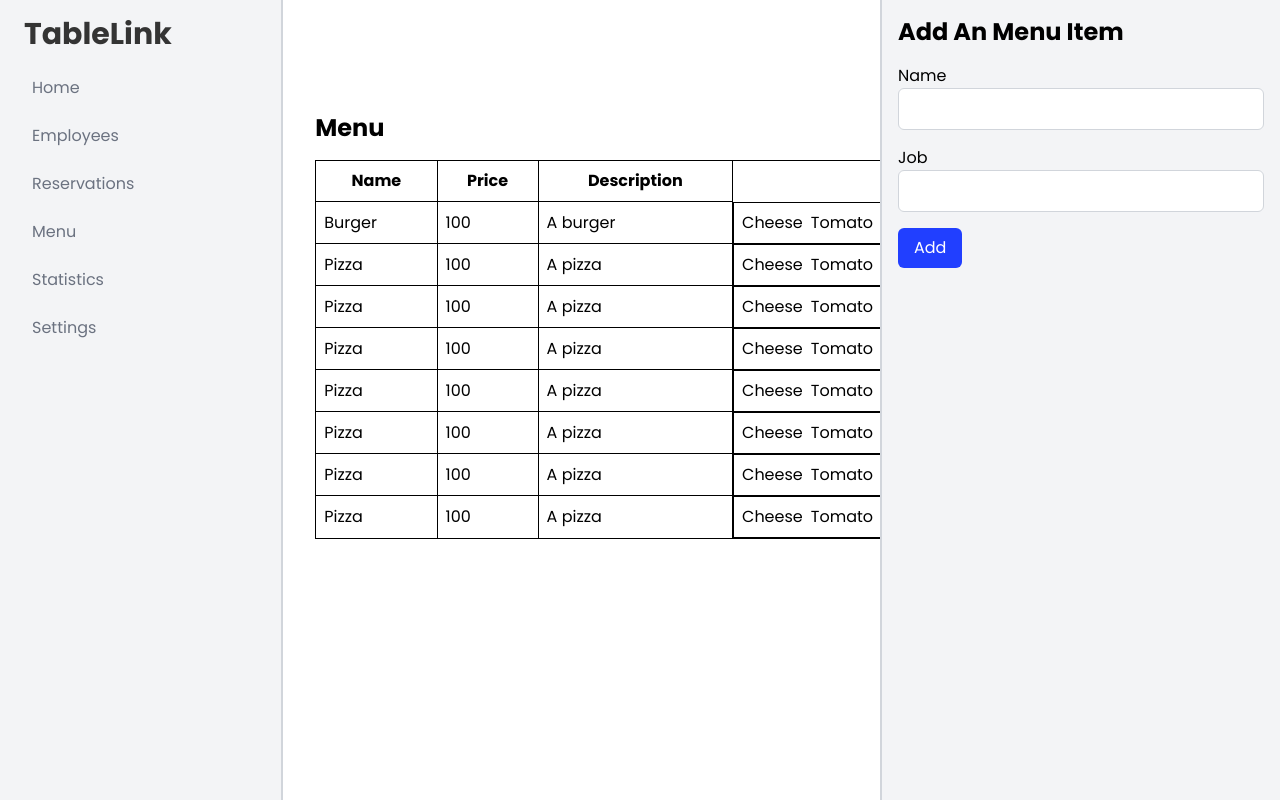
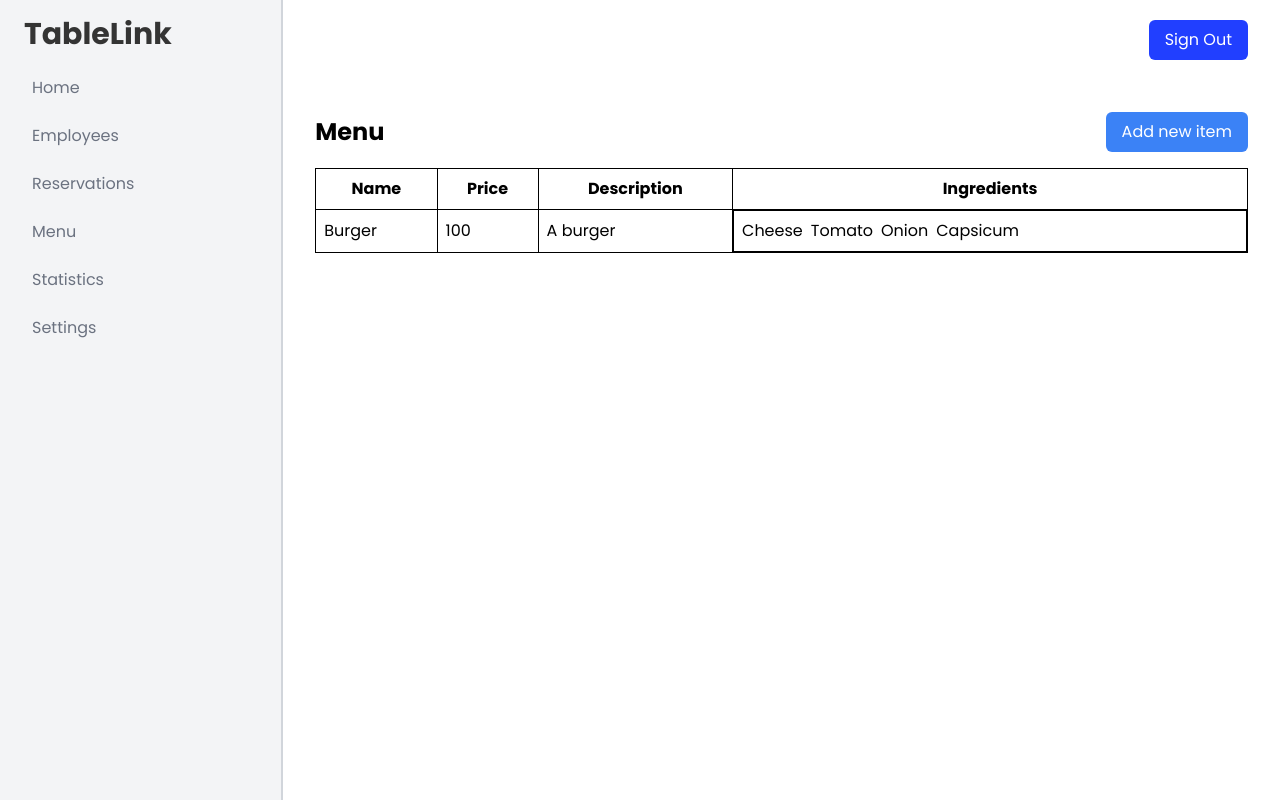
Before and after one commit to idebbarh/TableLink, a React (Create React App) app in the folder ui/: page /dashboard/menu in a window 1280 px wide. Built offline with nearby package versions, Linux system fonts and the light colour scheme.

Commit message:
make formModal togglable and the functionality of adding new item

```diff
--- a/ui/src/components/auth/FormModal.tsx
+++ b/ui/src/components/auth/FormModal.tsx
@@ -1,8 +1,13 @@
-import { FormEventHandler, useState } from "react";
+import { useState } from "react";
+import CloseIcon from "@mui/icons-material/Close";
+
+type IPossibleData = (IMenuItem & IEmployee) & { [key: string]: string };
 
 interface FormModalProps {
-  page: string;
-  fields: string[];
+  pageTitle: string;
+  addFormData: (data: IPossibleData) => void;
+  fields: { name: string; type: string }[];
+  closeModal: () => void;
 }
 interface IFormModal {
   [key: string]: {
@@ -11,7 +16,12 @@ interface IFormModal {
   };
 }
 
-function FormModal({ page, fields }: FormModalProps) {
+function FormModal({
+  pageTitle,
+  addFormData,
+  fields,
+  closeModal,
+}: FormModalProps) {
   const [formData, setFormData] = useState<IFormModal | null>(null);
 
   const submitHandler = (e: React.FormEvent) => {
@@ -21,17 +31,17 @@ function FormModal({ page, fields }: FormModalProps) {
     fields.forEach((field) => {
       if (
         formData === null ||
-        formData[field] === undefined ||
-        formData[field].value === ""
+        formData[field.name] === undefined ||
+        formData[field.name].value === ""
       ) {
-        newFormData[field] = {
+        newFormData[field.name] = {
           value: "",
-          error: field + " is required",
+          error: field.name + " is required",
         };
         isErrors = true;
       } else {
-        newFormData[field] = {
-          ...formData[field],
+        newFormData[field.name] = {
+          ...formData[field.name],
         };
       }
     });
@@ -41,7 +51,14 @@ function FormModal({ page, fields }: FormModalProps) {
       return;
     }
 
-    console.log(formData);
+    if (formData !== null && addFormData !== undefined) {
+      let newData: IPossibleData = {} as IPossibleData;
+      for (let key in formData) {
+        newData[key] = formData[key].value;
+      }
+      addFormData(newData);
+      closeModal();
+    }
   };
   const changeHandler = (e: React.ChangeEvent<HTMLInputElement>) => {
     const { name, value } = e.target;
@@ -57,30 +74,38 @@ function FormModal({ page, fields }: FormModalProps) {
   };
 
   return (
-    <div className="z-50 absolute -top-[80px] right-0 h-screen min-w-[400px] p-4 bg-gray-100 border-l-2 border-gray-300">
-      <h1 className="text-2xl font-bold capitalize">add an {page}</h1>
+    <div className="z-50 absolute -top-[80px] right-0 h-screen min-w-[400px] px-6 pb-6 pt-14 bg-gray-100 border-l-2 border-gray-300">
+      <div
+        className="absolute right-4 top-4 cursor-pointer"
+        onClick={closeModal}
+      >
+        <CloseIcon fontSize="large" />
+      </div>
+      <h1 className="text-2xl font-bold capitalize">{pageTitle}</h1>
       <form className="mt-4" onSubmit={submitHandler}>
         {fields.map((field, index) => (
           <div className="flex flex-col mb-4" key={index}>
-            <label htmlFor={field} className="capitalize">
-              {field}
+            <label htmlFor={field.name} className="capitalize">
+              {field.name}
             </label>
             <input
-              name={field}
-              type="text"
-              id={field}
+              name={field.name}
+              type={field.type}
+              id={field.name}
               className="border border-solid border-gray-300 p-2 rounded-md"
               value={
-                formData !== null && formData[field] !== undefined
-                  ? formData[field].value
+                formData !== null && formData[field.name] !== undefined
+                  ? formData[field.name].value
                   : ""
               }
               onChange={changeHandler}
             />
             {formData !== null &&
-              formData[field] !== undefined &&
-              formData[field].error !== null && (
-                <p className="text-red-500 text-sm">{formData[field].error}</p>
+              formData[field.name] !== undefined &&
+              formData[field.name].error !== null && (
+                <p className="text-red-500 text-sm">
+                  {formData[field.name].error}
+                </p>
               )}
           </div>
         ))}
--- a/ui/src/screens/auth/dashboard/restaurantOwner/Employees.tsx
+++ b/ui/src/screens/auth/dashboard/restaurantOwner/Employees.tsx
@@ -1,41 +1,78 @@
 import { useState } from "react";
 import FormModal from "../../../../components/auth/FormModal";
-import UserTypeSwitcher from "../../../../components/notAuth/UserTypeSwitcher";
 
-const employees = [
+function Employees() {
+  const [isModalOpen, setIsModalOpen] = useState(false);
+  const [employees, setEmployees] = useState<IEmployee[]>([
     {
       id: 1,
       name: "John Doe",
       job: "chef",
+    email:"test@gmail.com",
+    password:"test",
     },
     {
       id: 2,
       name: "Jane Doe",
       job: "waiter",
+            email:"test@gmail.com",
+
+            password:"test",
     },
     {
       id: 3,
       name: "John Smith",
       job: "waiter",
+            email:"test@gmail.com",
+
+            password:"test",
     },
     {
       id: 4,
       name: "Jane Smith",
       job: "chef",
+            email:"test@gmail.com",
+            password:"test",
     },
-];
+  ]);
 
-function Employees() {
+  const addNewEmployee = (employee: IEmployee) => {
+    const id = employees.length + 1;
+    console.log([...employees, { ...employee, id }]);
+    setEmployees((prev) => [...prev, { ...employee, id }]);
+  };
+
   return (
     <>
-      <FormModal page="employee" fields={["name", "job"]} />
+      {isModalOpen && (
+        <FormModal
+          pageTitle="add new employee"
+          addFormData={(data: IEmployee) => addNewEmployee(data)}
+          fields={[
+            { name: "name", type: "text" },
+            { name: "job", type: "text" },
+            { name: "email", type: "email" },
+            { name: "password", type: "password" },
+          ]}
+          closeModal={() => setIsModalOpen(false)}
+        />
+      )}
+      <div className="flex justify-between items-center gap-4">
         <h1 className="text-2xl font-bold capitalize">employees</h1>
+        <button
+          className="bg-blue-500 text-white px-4 py-2 rounded-md"
+          onClick={() => setIsModalOpen(true)}
+        >
+          Add employee
+        </button>
+      </div>
       <table className="w-full border border-solid border-black mt-4">
         <thead>
           <tr>
             <th className="border border-solid border-black p-2">id</th>
             <th className="border border-solid border-black p-2">name</th>
             <th className="border border-solid border-black p-2">job</th>
+                        <th className="border border-solid border-black p-2">email</th>
           </tr>
         </thead>
         <tbody>
@@ -50,6 +87,9 @@ function Employees() {
               <td className="border border-solid border-black p-2">
                 {employee.job}
               </td>
+                <td className="border border-solid border-black p-2">
+                {employee.email}
+                </td>
             </tr>
           ))}
         </tbody>
--- a/ui/src/screens/auth/dashboard/restaurantOwner/MainMenu.tsx
+++ b/ui/src/screens/auth/dashboard/restaurantOwner/MainMenu.tsx
@@ -1,11 +1,101 @@
+import { useState } from "react";
 import FormModal from "../../../../components/auth/FormModal";
 import { restaurants } from "../../../notAuth/explore/Explore";
 
+const menu = [
+  {
+    id: 1,
+    name: "Burger",
+    price: 100,
+    description: "A burger",
+    ingredients: [
+      {
+        id: 1,
+        name: "Cheese",
+      },
+      {
+        id: 2,
+        name: "Tomato",
+      },
+      {
+        id: 3,
+        name: "Onion",
+      },
+      {
+        id: 4,
+        name: "Capsicum",
+      },
+    ],
+  },
+];
+
 function MainMenu() {
+  const [isModalOpen, setIsModalOpen] = useState(false);
+  const [menu, setMenu] = useState<IMenuItem[]>([
+    {
+      id: 1,
+      name: "Burger",
+      price: 100,
+      description: "A burger",
+      ingredients: [
+        {
+          id: 1,
+          name: "Cheese",
+        },
+        {
+          id: 2,
+          name: "Tomato",
+        },
+        {
+          id: 3,
+          name: "Onion",
+        },
+        {
+          id: 4,
+          name: "Capsicum",
+        },
+      ],
+    },
+  ]);
+  const addNewMenuItem = (menuItem: IMenuItem) => {
+    const id = menu.length + 1;
+    if (typeof menuItem.ingredients === "string") {
+      const ingredients = menuItem.ingredients.split(",");
+      const newIngredients = ingredients.map((ing, index) => {
+        return {
+          id: index + 1,
+          name: ing.trim(),
+        };
+      });
+      menuItem.ingredients = newIngredients;
+    }
+    setMenu((prev) => [...prev, { ...menuItem, id }]);
+  };
   return (
-    <div>
-      <FormModal page="menu item" fields={["name", "job"]} />
-      <h1 className="text-2xl font-bold capitalize">Menu</h1>
+    <>
+      {isModalOpen && (
+        <FormModal
+          addFormData={(data: IMenuItem) => addNewMenuItem(data)}
+          pageTitle="add new item"
+          fields={[
+            { name: "name", type: "text" },
+            { name: "price", type: "text" },
+            { name: "description", type: "text" },
+            { name: "ingredients", type: "text" },
+          ]}
+          closeModal={() => setIsModalOpen(false)}
+        />
+      )}
+
+      <div className="flex justify-between items-center gap-4">
+        <h1 className="text-2xl font-bold capitalize">Menu</h1>
+        <button
+          className="bg-blue-500 text-white px-4 py-2 rounded-md"
+          onClick={() => setIsModalOpen(true)}
+        >
+          Add new item
+        </button>
+      </div>
       <table className="w-full border border-solid border-black mt-4">
         <thead>
           <tr>
@@ -14,10 +104,13 @@ function MainMenu() {
             <th className="border border-solid border-black p-2">
               Description
             </th>
+            <th className="border border-solid border-black p-2">
+              Ingredients
+            </th>
           </tr>
         </thead>
         <tbody>
-          {restaurants[0].restaurantMenu.map((item) => (
+          {menu.map((item) => (
             <tr key={item.id}>
               <td className="border border-solid border-black p-2">
                 {item.name}
@@ -28,16 +121,18 @@ function MainMenu() {
               <td className="border border-solid border-black p-2">
                 {item.description}
               </td>
+                            {typeof item.ingredients !== "string" && (
               <td className="border border-solid border-black p-2 flex items-center gap-2">
                 {item.ingredients.map((ing) => {
                   return <span key={ing.id}>{ing.name}</span>;
                 })}
               </td>
+            )}
             </tr>
           ))}
         </tbody>
       </table>
-    </div>
+    </>
   );
 }
 export default MainMenu;
--- a/ui/src/types/global.d.ts
+++ b/ui/src/types/global.d.ts
@@ -2,3 +2,23 @@ declare interface SideBarOptionType {
   title: string;
   path: string;
 }
+
+declare interface IEmployee {
+  id?: number;
+  name: string;
+  job: string;
+    email:string,
+    password:string,
+}
+
+
+declare interface IMenuItem{
+    id:number,
+    name:string,
+    price:number,
+    description:string,
+    ingredients:{
+        id:number,
+        name:string,
+    }[] | string,
+}
```
Lines whose indentation alone changed are shown as unchanged.
